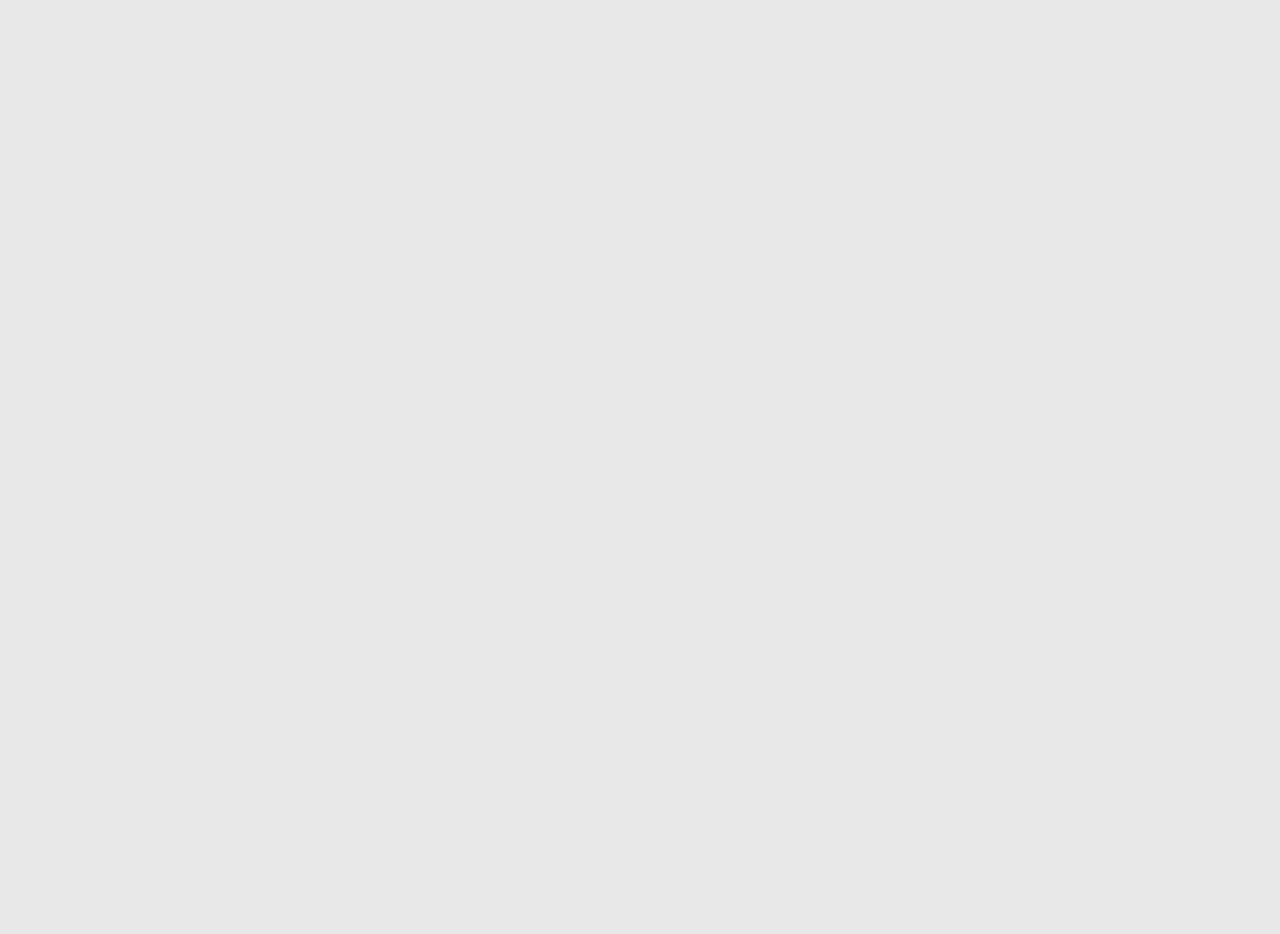
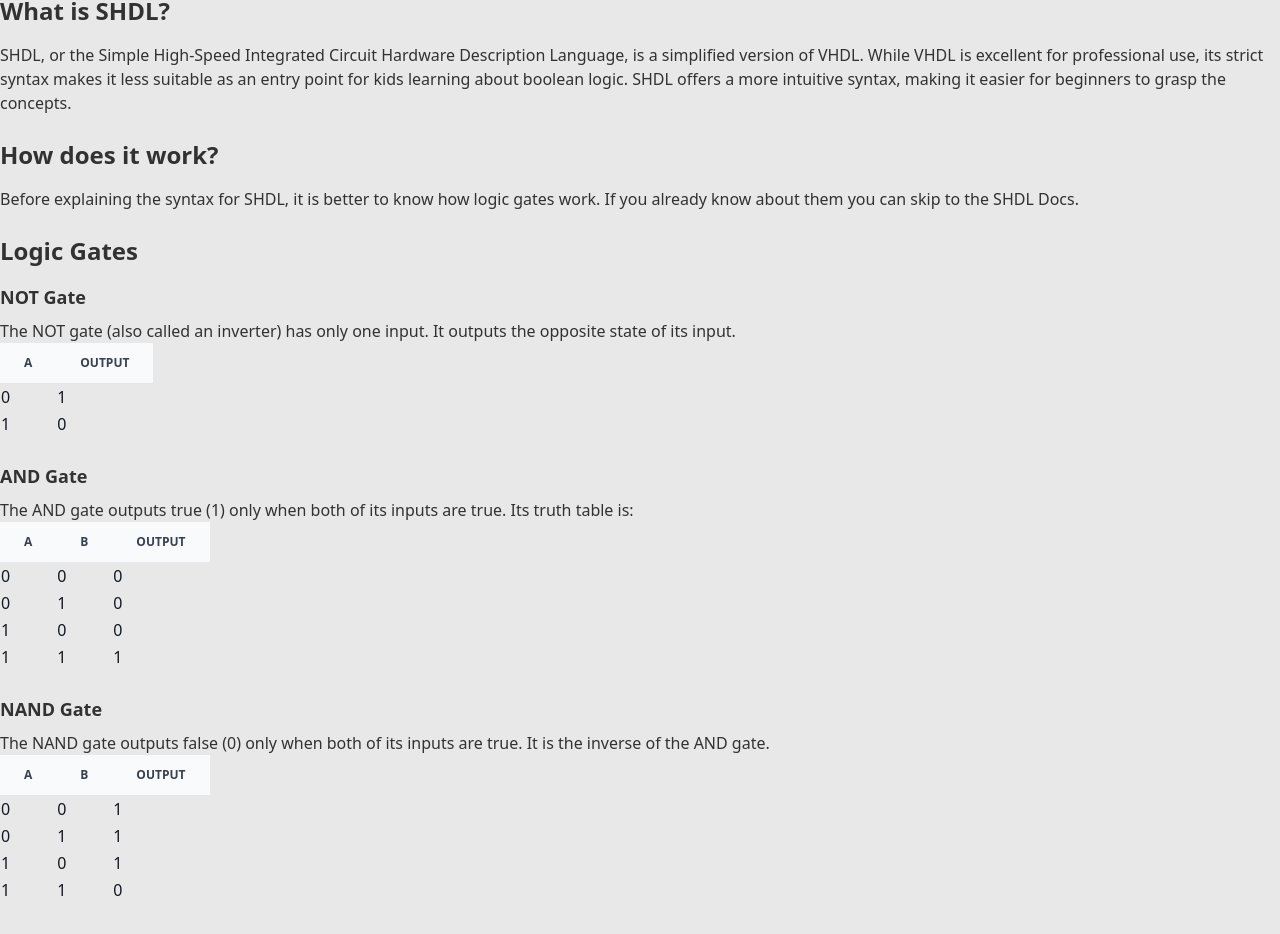
Before and after one commit to philipsoitu/CircuitClash_YHack_2024, a SvelteKit app in the folder my-app/: page /docs in a window 1280 px wide. Before the commit this address had no page. Shown: the part 149-1083 px from the top of the page. Before the commit the page ends 800 px from the top, so only its background shows below. Built offline with nearby package versions, Linux system fonts and the light colour scheme.

Commit message:
basic docs

```diff
--- a/my-app/src/main.css
+++ b/my-app/src/main.css
@@ -72,4 +72,17 @@
         @apply absolute -z-10 rotate-45;
         @apply h-3 w-3 rounded-sm bg-dark;
     }
+
+    /* -------- Table Styles -------- */
+  th {
+    @apply text-xs text-gray-700 uppercase bg-gray-50 dark:bg-gray-700 dark:text-gray-400 px-6 py-3;
+  }
+
+  td, th {
+    @apply border-b dark:border-gray-700;
+  }
+
+  tbody tr {
+    @apply text-gray-900 px-6 py-4 font-medium whitespace-nowrap;
+  }
 }
--- /dev/null
+++ b/my-app/src/routes/docs/+page.svelte
@@ -0,0 +1,211 @@
+<script>
+    // No extra imports needed for basic text and tables
+</script>
+<main>
+   <h1 class="h1">What is Circuit Clash?</h1>
+   <p>
+      Circuit Clash is an online platform meant for young students and enthusiasts interested in learning about boolean logic and logic circuits. It allows you to write code in our custom language, SHDL, which is a simplified VHDL, perfect for the use of curious young enthusiasts. With Circuit Clash, you will write code, and we will draw the circuit for you in real time, allowing you to see the logic gates at work.
+   </p>
+   <br>
+   <h1 class="h1">What is SHDL?</h1>
+   <p>
+      SHDL, or the Simple High-Speed Integrated Circuit Hardware Description Language, is a simplified version of VHDL. While VHDL is excellent for professional use, its strict syntax makes it less suitable as an entry point for kids learning about boolean logic. SHDL offers a more intuitive syntax, making it easier for beginners to grasp the concepts.
+   </p>
+   <br>
+   <h1 class="h1">How does it work?</h1>
+   <p>
+      Before explaining the syntax for SHDL, it is better to know how logic gates work. If you already know about them you can skip to the SHDL Docs.
+   </p>
+   <br>
+   <h1 class="h1">Logic Gates</h1>
+   <h2 class="h2">NOT Gate</h2>
+   <p>The NOT gate (also called an inverter) has only one input. It outputs the opposite state of its input.</p>
+   <table>
+      <thead>
+         <tr>
+            <th>A</th>
+            <th>OUTPUT</th>
+         </tr>
+      </thead>
+      <tbody>
+         <tr>
+            <td>0</td>
+            <td>1</td>
+         </tr>
+         <tr>
+            <td>1</td>
+            <td>0</td>
+         </tr>
+      </tbody>
+   </table>
+   <br>
+   <h2 class="h2">AND Gate</h2>
+   <p>The AND gate outputs true (1) only when both of its inputs are true. Its truth table is:</p>
+   <table>
+      <thead>
+         <tr>
+            <th>A</th>
+            <th>B</th>
+            <th>OUTPUT</th>
+         </tr>
+      </thead>
+      <tbody>
+         <tr>
+            <td>0</td>
+            <td>0</td>
+            <td>0</td>
+         </tr>
+         <tr>
+            <td>0</td>
+            <td>1</td>
+            <td>0</td>
+         </tr>
+         <tr>
+            <td>1</td>
+            <td>0</td>
+            <td>0</td>
+         </tr>
+         <tr>
+            <td>1</td>
+            <td>1</td>
+            <td>1</td>
+         </tr>
+      </tbody>
+   </table>
+   <br>
+   <h2 class="h2">NAND Gate</h2>
+   <p>The NAND gate outputs false (0) only when both of its inputs are true. It is the inverse of the AND gate.</p>
+   <table>
+      <thead>
+         <tr>
+            <th>A</th>
+            <th>B</th>
+            <th>OUTPUT</th>
+         </tr>
+      </thead>
+      <tbody>
+         <tr>
+            <td>0</td>
+            <td>0</td>
+            <td>1</td>
+         </tr>
+         <tr>
+            <td>0</td>
+            <td>1</td>
+            <td>1</td>
+         </tr>
+         <tr>
+            <td>1</td>
+            <td>0</td>
+            <td>1</td>
+         </tr>
+         <tr>
+            <td>1</td>
+            <td>1</td>
+            <td>0</td>
+         </tr>
+      </tbody>
+   </table>
+   <br>
+   <h2 class="h2">OR Gate</h2>
+   <p>The OR gate outputs true (1) whenever at least one of its inputs is true. </p>
+   <table>
+      <thead>
+         <tr>
+            <th>A</th>
+            <th>B</th>
+            <th>OUTPUT</th>
+         </tr>
+      </thead>
+      <tbody>
+         <tr>
+            <td>0</td>
+            <td>0</td>
+            <td>0</td>
+         </tr>
+         <tr>
+            <td>0</td>
+            <td>1</td>
+            <td>1</td>
+         </tr>
+         <tr>
+            <td>1</td>
+            <td>0</td>
+            <td>1</td>
+         </tr>
+         <tr>
+            <td>1</td>
+            <td>1</td>
+            <td>1</td>
+         </tr>
+      </tbody>
+   </table>
+   <br>
+   <h2 class="h2">NOR Gate</h2>
+   <p>The NOR gate outputs true (1) only when both of its inputs are false (0). It is the inverse of the OR gate.</p>
+   <table>
+      <thead>
+         <tr>
+            <th>A</th>
+            <th>B</th>
+            <th>OUTPUT</th>
+         </tr>
+      </thead>
+      <tbody>
+         <tr>
+            <td>0</td>
+            <td>0</td>
+            <td>1</td>
+         </tr>
+         <tr>
+            <td>0</td>
+            <td>1</td>
+            <td>0</td>
+         </tr>
+         <tr>
+            <td>1</td>
+            <td>0</td>
+            <td>0</td>
+         </tr>
+         <tr>
+            <td>1</td>
+            <td>1</td>
+            <td>0</td>
+         </tr>
+      </tbody>
+   </table>
+   <br>
+   <h2 class="h2">XOR Gate</h2>
+   <p>The XOR (exclusive OR) gate outputs true (1) only when its inputs are different.</p>
+   <table>
+      <thead>
+         <tr>
+            <th>A</th>
+            <th>B</th>
+            <th>OUTPUT</th>
+         </tr>
+      </thead>
+      <tbody>
+         <tr>
+            <td>0</td>
+            <td>0</td>
+            <td>0</td>
+         </tr>
+         <tr>
+            <td>0</td>
+            <td>1</td>
+            <td>1</td>
+         </tr>
+         <tr>
+            <td>1</td>
+            <td>0</td>
+            <td>1</td>
+         </tr>
+         <tr>
+            <td>1</td>
+            <td>1</td>
+            <td>0</td>
+         </tr>
+      </tbody>
+   </table>
+</main>
```
